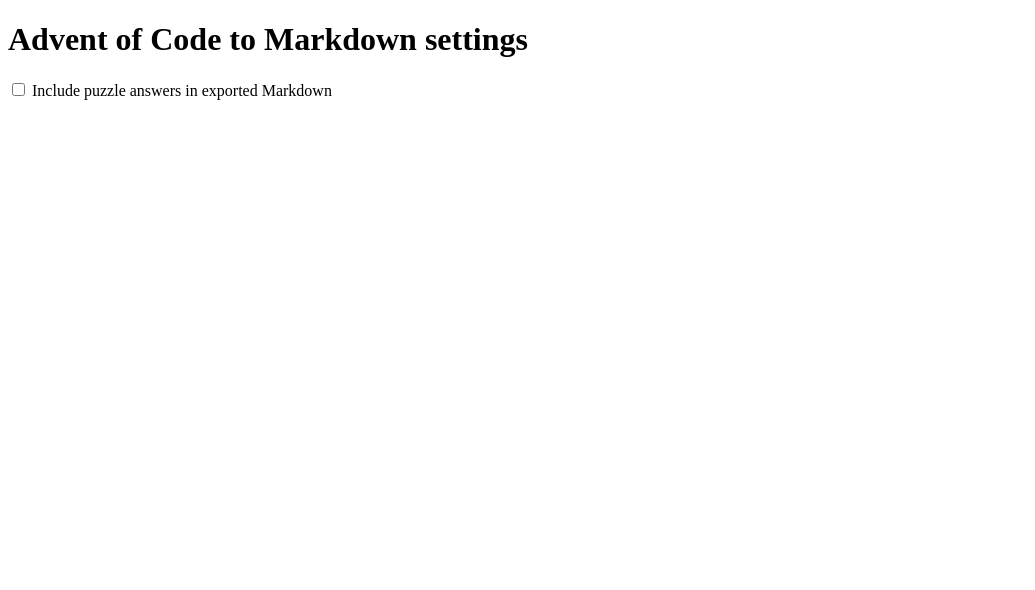
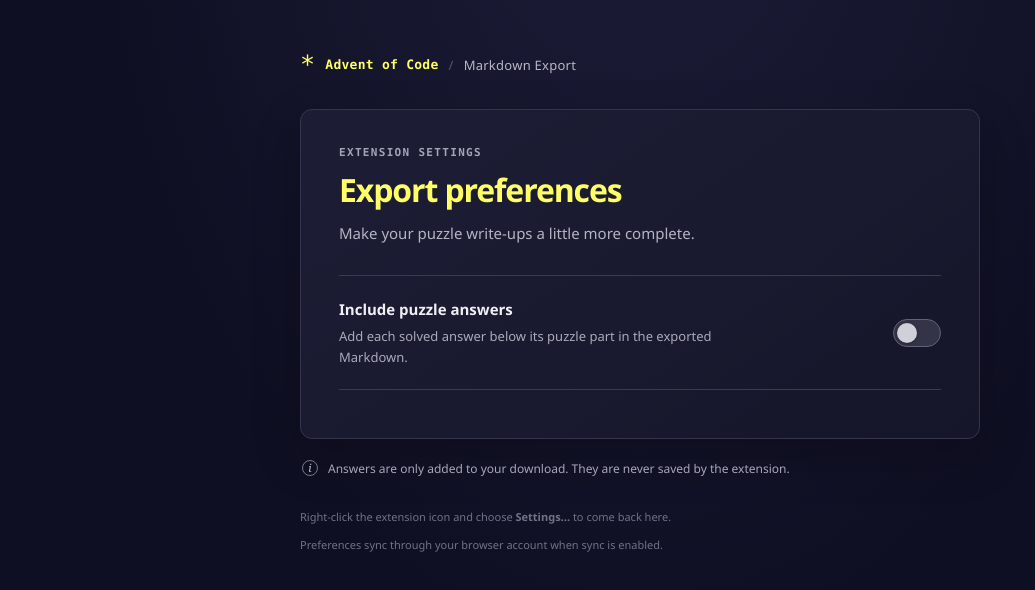
Before and after one commit to kfarnung/aoc-to-markdown, a website with bundled scripts: page src/options/index.html in a window 1280 px wide. Shown: the whole page, without its empty margins (0-1035 px from the left). Built offline with nearby package versions, Linux system fonts and the light colour scheme; some packages are replaced by stand-ins of ours.

Commit message:
Improve settings discoverability
Add a Settings item to the extension action context menu and clarify the toolbar action tooltip. Use the contextMenus namespace so the shortcut works in Firefox as well as Chromium, and mention the shortcut in the options page and README.

Co-authored-by: Copilot <223556219+Copilot@users.noreply.github.com>

Copilot-Session: 4732b910-ab14-46a8-805c-5cdcf7fd717c

```diff
--- a/esbuild.config.mjs
+++ b/esbuild.config.mjs
@@ -31,6 +31,7 @@ function copyOptions(browser) {
   const dest = `addon/${browser}/options`;
   mkdirSync(dest, { recursive: true });
   copyFileSync("src/options/index.html", `${dest}/index.html`);
+  copyFileSync("src/options/styles.css", `${dest}/styles.css`);
 }
 
 const browsers = ["chrome", "firefox"];
--- a/src/options/index.html
+++ b/src/options/index.html
@@ -3,16 +3,51 @@
 <head>
   <meta charset="utf-8">
   <meta name="viewport" content="width=device-width, initial-scale=1">
-  <title>Advent of Code to Markdown settings</title>
+  <meta name="color-scheme" content="dark">
+  <title>Settings - Advent of Code to Markdown</title>
+  <link rel="stylesheet" href="styles.css">
 </head>
 <body>
-  <main>
-    <h1>Advent of Code to Markdown settings</h1>
-    <label>
-      <input id="include-answers" type="checkbox" disabled>
-      Include puzzle answers in exported Markdown
-    </label>
-    <p id="status" role="status" aria-live="polite"></p>
+  <main class="settings">
+    <header class="masthead">
+      <span class="masthead__mark" aria-hidden="true">*</span>
+      <span class="masthead__name">Advent of Code</span>
+      <span class="masthead__separator" aria-hidden="true">/</span>
+      <span class="masthead__product">Markdown Export</span>
+    </header>
+
+    <section class="panel" aria-labelledby="page-title">
+      <p class="eyebrow">EXTENSION SETTINGS</p>
+      <h1 id="page-title">Export preferences</h1>
+      <p class="intro">Make your puzzle write-ups a little more complete.</p>
+
+      <div class="setting">
+        <div class="setting__copy">
+          <label class="setting__title" for="include-answers">Include puzzle answers</label>
+          <p class="setting__description">
+            Add each solved answer below its puzzle part in the exported Markdown.
+          </p>
+        </div>
+        <label class="toggle" aria-label="Include puzzle answers in exported Markdown">
+          <input id="include-answers" type="checkbox" role="switch" disabled>
+          <span class="toggle__track" aria-hidden="true">
+            <span class="toggle__thumb"></span>
+          </span>
+        </label>
+      </div>
+
+      <div id="status" class="status" role="status" aria-live="polite"></div>
+    </section>
+
+    <p class="footnote">
+      <span class="footnote__mark" aria-hidden="true">i</span>
+      Answers are only added to your download. They are never saved by the extension.
+    </p>
+
+    <footer class="footer">
+      <p>Right-click the extension icon and choose <strong>Settings...</strong> to come back here.</p>
+      <p>Preferences sync through your browser account when sync is enabled.</p>
+    </footer>
   </main>
   <script src="index.js"></script>
 </body>
--- a/src/options/index.ts
+++ b/src/options/index.ts
@@ -7,29 +7,38 @@ if (!checkbox || !status) {
   throw new Error("Missing settings controls");
 }
 
+function updateStatus(message: string, state: "success" | "error" | "pending" | ""): void {
+  status!.textContent = message;
+  if (state) {
+    status!.dataset.state = state;
+  } else {
+    delete status!.dataset.state;
+  }
+}
+
 async function initialize(): Promise<void> {
   try {
     checkbox!.checked = await getIncludeAnswers();
     checkbox!.disabled = false;
   } catch (error) {
     console.error("Failed to load settings", error);
-    status!.textContent = "Could not load settings. Reload this page to try again.";
+    updateStatus("Could not load settings. Reload this page to try again.", "error");
   }
 }
 
 checkbox.addEventListener("change", () => {
   const selected = checkbox.checked;
   checkbox.disabled = true;
-  status.textContent = "Saving...";
+  updateStatus("Saving your preference...", "pending");
 
   void setIncludeAnswers(selected)
     .then(() => {
-      status.textContent = "Settings saved.";
+      updateStatus("Preference saved.", "success");
     })
     .catch((error: unknown) => {
       console.error("Failed to save settings", error);
       checkbox.checked = !selected;
-      status.textContent = "Could not save settings. Please try again.";
+      updateStatus("Could not save your preference. Please try again.", "error");
     })
     .finally(() => {
       checkbox.disabled = false;
--- /dev/null
+++ b/src/options/styles.css
@@ -0,0 +1,262 @@
+:root {
+  color-scheme: dark;
+  font-family: "Segoe UI", "Helvetica Neue", Arial, sans-serif;
+  color: #d7d7df;
+  background: #0f0f23;
+  font-synthesis: none;
+  text-rendering: optimizeLegibility;
+  -webkit-font-smoothing: antialiased;
+  -moz-osx-font-smoothing: grayscale;
+  font-optical-sizing: auto;
+  font-kerning: normal;
+  font-weight: 400;
+}
+
+* {
+  box-sizing: border-box;
+}
+
+body {
+  min-width: 320px;
+  min-height: 100vh;
+  margin: 0;
+  background:
+    radial-gradient(ellipse at 50% -30%, rgb(49 49 89 / 42%), transparent 62%),
+    #0f0f23;
+}
+
+.settings {
+  width: min(100% - 40px, 680px);
+  margin: 0 auto;
+  padding: 52px 0 40px;
+}
+
+.masthead {
+  display: flex;
+  align-items: center;
+  gap: 10px;
+  margin-bottom: 32px;
+  color: #9797a8;
+  font-size: 13px;
+  letter-spacing: 0.02em;
+}
+
+.masthead__mark {
+  color: #ffff66;
+  font-family: ui-monospace, "Cascadia Mono", Consolas, monospace;
+  font-size: 25px;
+  line-height: 1;
+}
+
+.masthead__name {
+  color: #ffff66;
+  font-family: ui-monospace, "Cascadia Mono", Consolas, monospace;
+  font-weight: 700;
+}
+
+.masthead__separator {
+  color: #56566d;
+}
+
+.masthead__product {
+  color: #b7b7c5;
+}
+
+.panel {
+  padding: 36px 38px 28px;
+  border: 1px solid #34344e;
+  border-radius: 12px;
+  background: linear-gradient(145deg, rgb(29 29 54 / 96%), rgb(22 22 42 / 98%));
+  box-shadow: 0 18px 48px rgb(0 0 0 / 24%);
+}
+
+.eyebrow {
+  margin: 0 0 12px;
+  color: #a4a4b7;
+  font-family: ui-monospace, "Cascadia Mono", Consolas, monospace;
+  font-size: 11px;
+  font-weight: 600;
+  letter-spacing: 0.12em;
+}
+
+h1 {
+  margin: 0;
+  color: #ffff66;
+  font-size: clamp(25px, 5vw, 32px);
+  font-weight: 650;
+  letter-spacing: -0.035em;
+  line-height: 1.2;
+}
+
+.intro {
+  margin: 12px 0 30px;
+  color: #b4b4c3;
+  font-size: 15px;
+  line-height: 1.6;
+}
+
+.setting {
+  display: flex;
+  align-items: center;
+  justify-content: space-between;
+  gap: 24px;
+  padding: 22px 0;
+  border-top: 1px solid #3a3a53;
+  border-bottom: 1px solid #3a3a53;
+}
+
+.setting__copy {
+  min-width: 0;
+}
+
+.setting__title {
+  color: #f0f0f4;
+  font-size: 15px;
+  font-weight: 650;
+  line-height: 1.4;
+  cursor: pointer;
+}
+
+.setting__description {
+  max-width: 440px;
+  margin: 6px 0 0;
+  color: #aaaaba;
+  font-size: 13px;
+  line-height: 1.55;
+}
+
+.toggle {
+  position: relative;
+  display: inline-flex;
+  flex: 0 0 auto;
+  align-items: center;
+  cursor: pointer;
+}
+
+.toggle input {
+  position: absolute;
+  width: 1px;
+  height: 1px;
+  overflow: hidden;
+  clip: rect(0, 0, 0, 0);
+  white-space: nowrap;
+  clip-path: inset(50%);
+}
+
+.toggle__track {
+  display: flex;
+  width: 48px;
+  height: 28px;
+  align-items: center;
+  padding: 3px;
+  border: 1px solid #626276;
+  border-radius: 999px;
+  background: #343449;
+  transition: background-color 140ms ease, border-color 140ms ease;
+}
+
+.toggle__thumb {
+  width: 20px;
+  height: 20px;
+  border-radius: 50%;
+  background: #d0d0da;
+  box-shadow: 0 1px 3px rgb(0 0 0 / 35%);
+  transition: transform 140ms ease, background-color 140ms ease;
+}
+
+.toggle input:checked + .toggle__track {
+  border-color: #3caf66;
+  background: #278849;
+}
+
+.toggle input:checked + .toggle__track .toggle__thumb {
+  transform: translateX(20px);
+  background: #fff;
+}
+
+.toggle input:focus-visible + .toggle__track {
+  outline: 3px solid #ffff66;
+  outline-offset: 3px;
+}
+
+.toggle input:disabled + .toggle__track {
+  cursor: not-allowed;
+  opacity: 0.55;
+}
+
+.toggle:has(input:disabled) {
+  cursor: not-allowed;
+}
+
+.status {
+  min-height: 20px;
+  padding-top: 11px;
+  color: #9b9bab;
+  font-size: 12px;
+  line-height: 1.5;
+}
+
+.status[data-state="success"] {
+  color: #7fda91;
+}
+
+.status[data-state="error"] {
+  color: #ff9a8b;
+}
+
+.footnote {
+  display: flex;
+  align-items: flex-start;
+  gap: 10px;
+  margin: 20px 2px 0;
+  color: #a7a7b7;
+  font-size: 12px;
+  line-height: 1.6;
+}
+
+.footnote__mark {
+  display: inline-flex;
+  width: 16px;
+  height: 16px;
+  flex: 0 0 auto;
+  align-items: center;
+  justify-content: center;
+  margin-top: 1px;
+  border: 1px solid #78788c;
+  border-radius: 50%;
+  color: #c5c5d0;
+  font-family: Georgia, serif;
+  font-size: 11px;
+  font-style: italic;
+}
+
+.footer {
+  margin-top: 30px;
+  color: #727286;
+  font-size: 11px;
+  line-height: 1.6;
+}
+
+@media (max-width: 480px) {
+  .settings {
+    width: min(100% - 28px, 680px);
+    padding-top: 32px;
+  }
+
+  .panel {
+    padding: 28px 22px 22px;
+  }
+
+  .setting {
+    gap: 16px;
+  }
+}
+
+@media (prefers-reduced-motion: reduce) {
+  *,
+  *::before,
+  *::after {
+    scroll-behavior: auto !important;
+    transition-duration: 0.01ms !important;
+  }
+}
```
Also changed, not shown: src/background_scripts/index.ts (+34 -0 lines), test/background.test.ts (added, +70 -0 lines), test/options.test.ts (+1 -1 lines), README.md, src/manifest.json.
